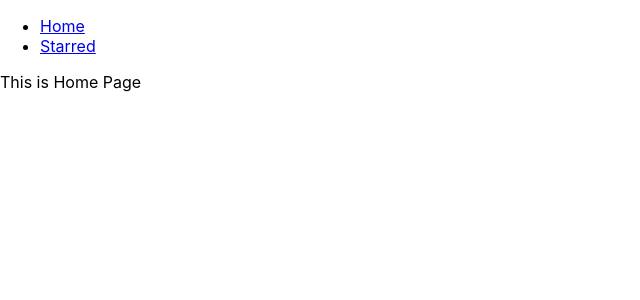
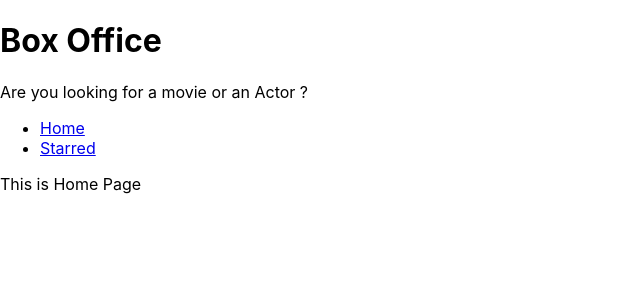
Before and after one commit to Avinash-75/Box-office-App, a React (Create React App) app: page / in a window 1280 px wide. Shown: the top 300 px of the page, without its empty margins (0-640 px from the left). Built offline with nearby package versions, Linux system fonts and the light colour scheme.

Commit message:
added Layout management and created Title

```diff
--- a/src/App.js
+++ b/src/App.js
@@ -1,25 +1,23 @@
 import React from 'react';
 import { Switch, Route } from 'react-router-dom';
-import Navs from './components/Navs';
+import Home from './pages/Home';
+import Starred from './pages/Starred';
 
 function App() {
   return (
-    <div>
-      <Navs />
     <Switch>
       <Route exact path="/">
-          This is Home Page
+        <Home />
       </Route>
 
       <Route exact path="/starred">
-          This is starred Page
+        <Starred />
       </Route>
 
       <Route>
         <div>This Page is not found ! ERROR_404</div>
       </Route>
     </Switch>
-    </div>
   );
 }
 
--- /dev/null
+++ b/src/components/MainPageLayout.js
@@ -0,0 +1,20 @@
+import React from 'react';
+import Navs from './Navs';
+import Title from './Title';
+
+// eslint-disable-next-line arrow-body-style
+const MainPageLayout = ({ children }) => {
+  return (
+    <div>
+      <Title
+        title="Box Office"
+        subtitle="Are you looking for a movie or an Actor ?"
+      />
+      <Navs />
+
+      {children}
+    </div>
+  );
+};
+
+export default MainPageLayout;
--- /dev/null
+++ b/src/components/Title.js
@@ -0,0 +1,13 @@
+import React from 'react';
+
+// eslint-disable-next-line arrow-body-style
+const Title = ({ title, subtitle }) => {
+  return (
+    <div>
+      <h1>{title}</h1>
+      <p>{subtitle}</p>
+    </div>
+  );
+};
+
+export default Title;
--- a/src/pages/Home.js
+++ b/src/pages/Home.js
@@ -1,8 +1,9 @@
 import React from 'react';
+import MainPageLayout from '../components/MainPageLayout';
 
 // eslint-disable-next-line arrow-body-style
 const Home = () => {
-  return <div>This is Home</div>;
+  return <MainPageLayout>This is Home Page</MainPageLayout>;
 };
 
 export default Home;
--- a/src/pages/Starred.js
+++ b/src/pages/Starred.js
@@ -1,8 +1,9 @@
 import React from 'react';
+import MainPageLayout from '../components/MainPageLayout';
 
 // eslint-disable-next-line arrow-body-style
 const Starred = () => {
-  return <div>This is starred</div>;
+  return <MainPageLayout>This is starred Page</MainPageLayout>;
 };
 
 export default Starred;
```
Lines whose indentation alone changed are shown as unchanged.
